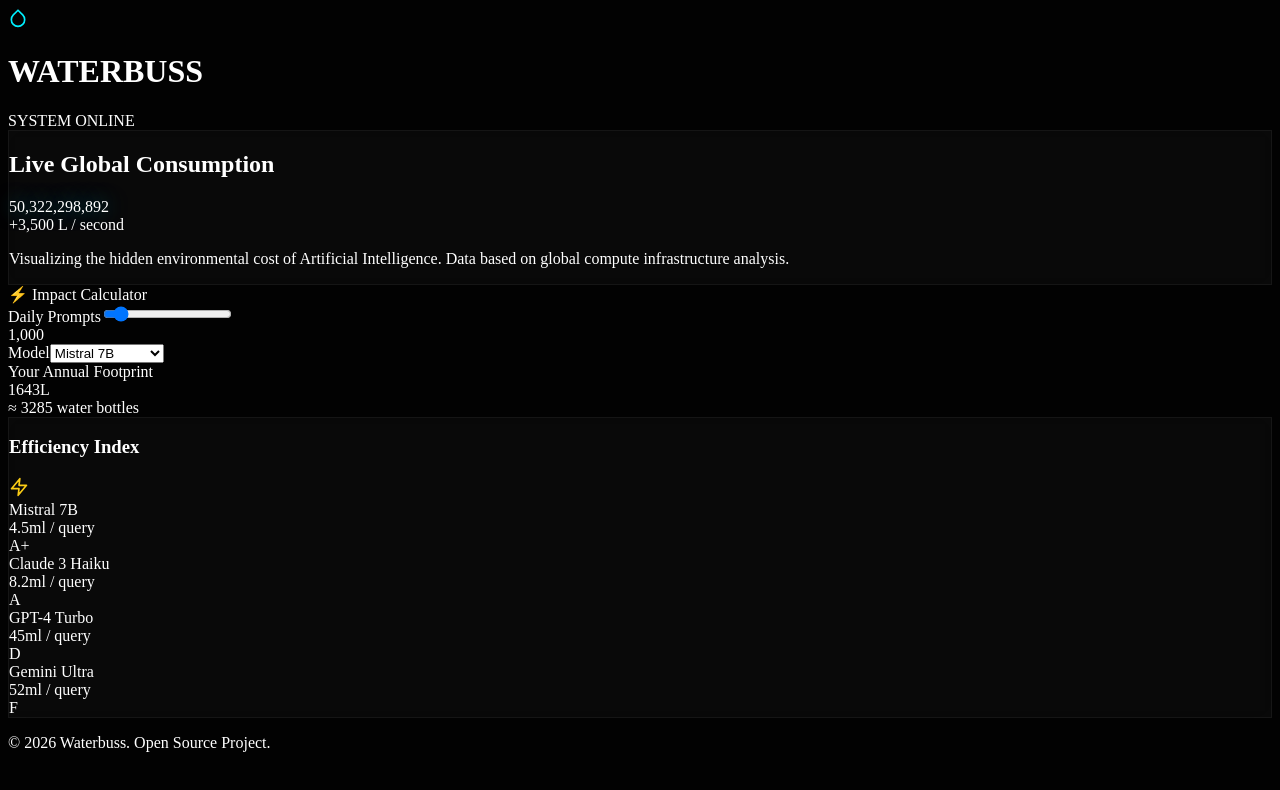
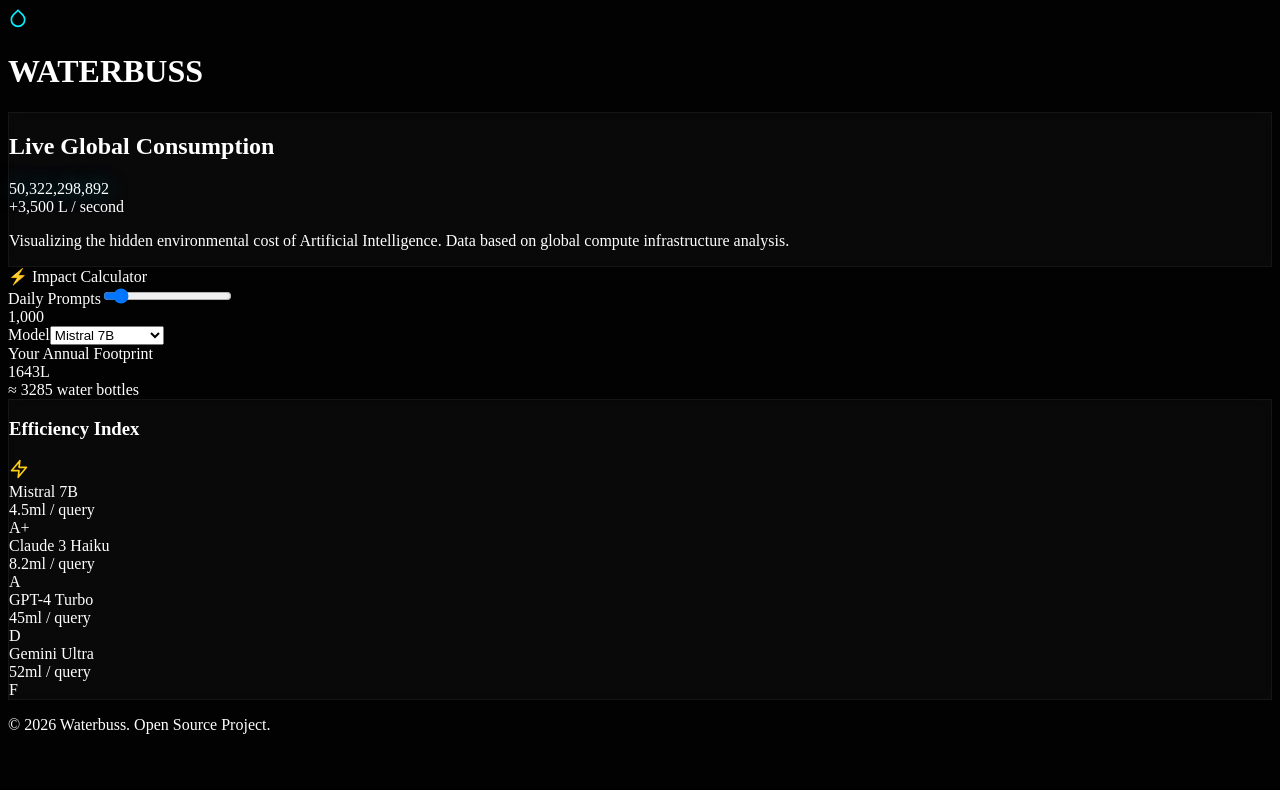
Before and after one commit to WaterlessAI/waterbuss.com, a Next.js app: page / in a window 1280 px wide. Shown: the top 790 px of the page. Built offline with nearby package versions, Linux system fonts and the light colour scheme.

Commit message:
UI Update

```diff
--- a/app/page.tsx
+++ b/app/page.tsx
@@ -35,10 +35,6 @@
             <IconWater />
           </div>
           <h1 className="text-xl font-bold tracking-tight text-white">WATERBUSS</h1>
-        </div>
-        <div className="text-xs font-mono text-green-400 bg-green-900/20 px-3 py-1 rounded-full border border-green-500/20 flex items-center gap-2">
-          <span className="w-2 h-2 bg-green-500 rounded-full animate-pulse"></span>
-          SYSTEM ONLINE
         </div>
       </header>
 
```
